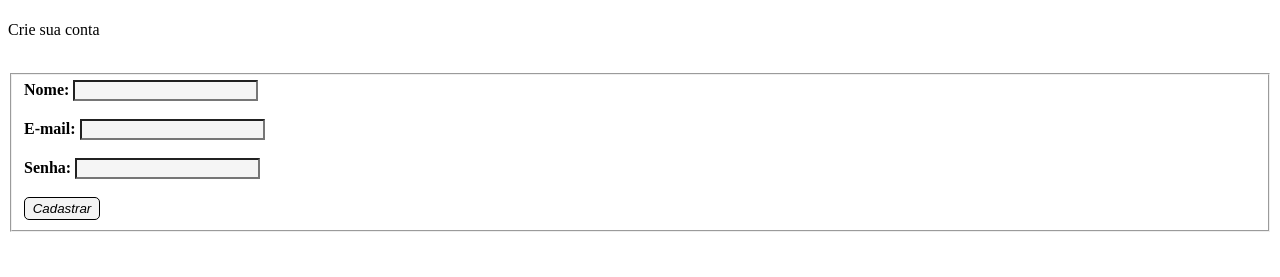
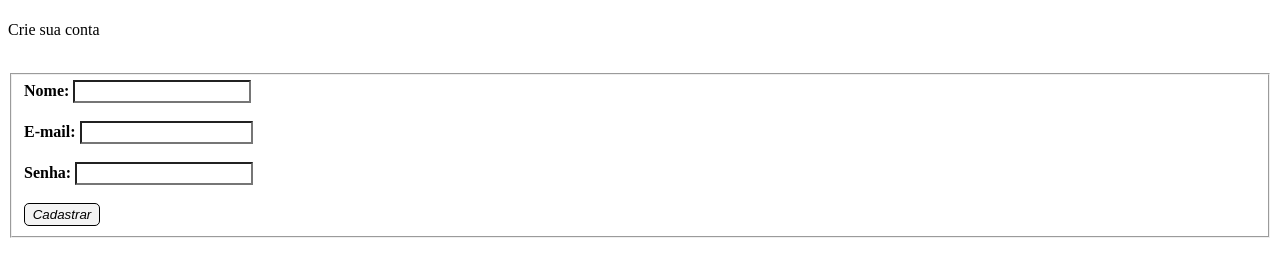
Before and after one commit to 11joao44/curso_ebac_frontend, a plain HTML site: page Cadastro.html in a window 1280 px wide. Shown: the part 59-336 px from the top of the page. Drawn offline with Linux system fonts and the light colour scheme.

Commit message:
adicionando interação as box de formulario

```diff
--- a/Cadastro.html
+++ b/Cadastro.html
@@ -27,15 +27,39 @@
             cursor: pointer;
         }
         .namecolor{
-            background-color: whitesmoke;
+            background-color: white;
+            width: 170px;
+            height: 17px;
 
         }
         .emailcolor{
-            background-color: whitesmoke;
+            background-color: white;
+            width: 165px;
+            height: 17px;
 
         }
         .senhacolor{
+            background-color: white;
+            width: 170px;
+            height: 17px;
+
+        }
+        .namecolor:hover{
             background-color: whitesmoke;
+            width: 170px;
+            height: 17px;
+
+        }
+        .emailcolor:hover{
+            background-color: whitesmoke;
+            width: 165px;
+            height: 17px;
+
+        }
+        .senhacolor:hover{
+            background-color: whitesmoke;
+            width: 170px;
+            height: 17px;
 
         }
 </STyle>
```
